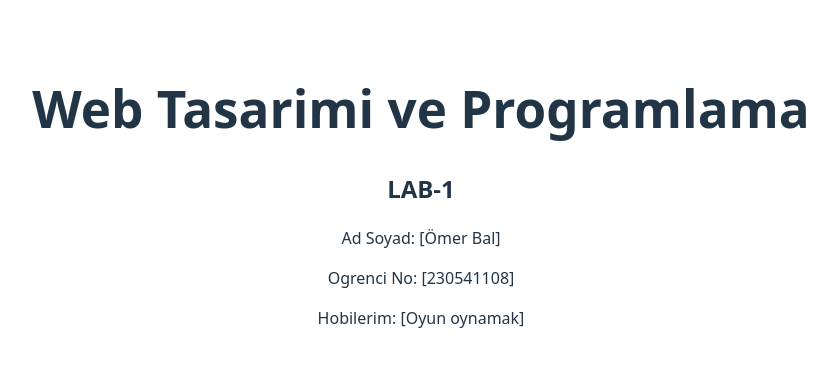
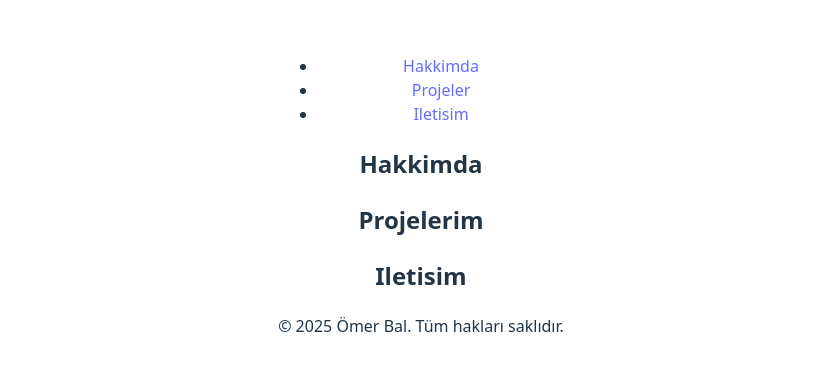
Before and after one commit to omerb4l/web-lab-hello, a React (Vite) app: page / in a window 1280 px wide. Shown: the part 204-574 px from the top of the page, without its empty margins (219-1056 px from the left). Built offline with nearby package versions, Linux system fonts and the light colour scheme.

Commit message:
feat: add semantic HTML portfolio structure

```diff
--- a/src/App.tsx
+++ b/src/App.tsx
@@ -1,17 +1,39 @@
-import { useState } from 'react'
-import reactLogo from './assets/react.svg'
-import viteLogo from '/vite.svg'
 import './App.css'
 
 function App() {
   return (
-    <div>
-      <h1>Web Tasarimi ve Programlama</h1>
-      <h2>LAB-1</h2>
-      <p>Ad Soyad: [Ömer Bal]</p>
-      <p>Ogrenci No: [230541108]</p>
-      <p>Hobilerim: [Oyun oynamak]</p>
-    </div>
+    <>
+      <header>
+        <nav>
+          <ul>
+            <li><a href="#hakkimda">Hakkimda</a></li>
+            <li><a href="#projeler">Projeler</a></li>
+            <li><a href="#iletisim">Iletisim</a></li>
+          </ul>
+        </nav>
+      </header>
+
+      <main>
+        <section id="hakkimda">
+          <h2>Hakkimda</h2>
+          {/* icerik buraya */}
+        </section>
+
+        <section id="projeler">
+          <h2>Projelerim</h2>
+          {/* icerik buraya */}
+        </section>
+
+        <section id="iletisim">
+          <h2>Iletisim</h2>
+          {/* form buraya */}
+        </section>
+      </main>
+
+      <footer>
+        <p>&copy; 2025 Ömer Bal. Tüm hakları saklıdır.</p>
+      </footer>
+    </>
   )
 }
 
```
